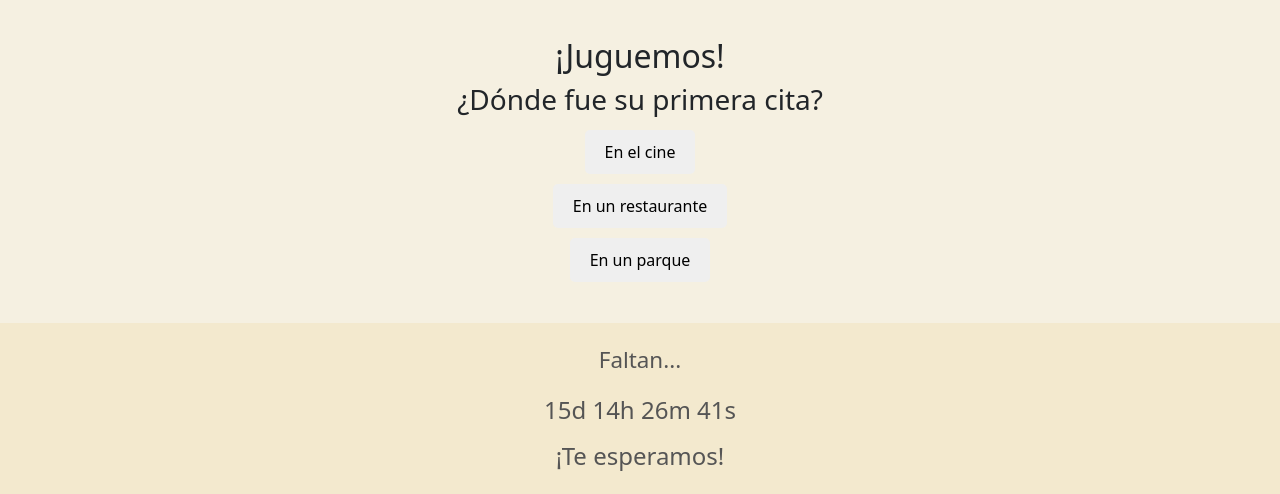
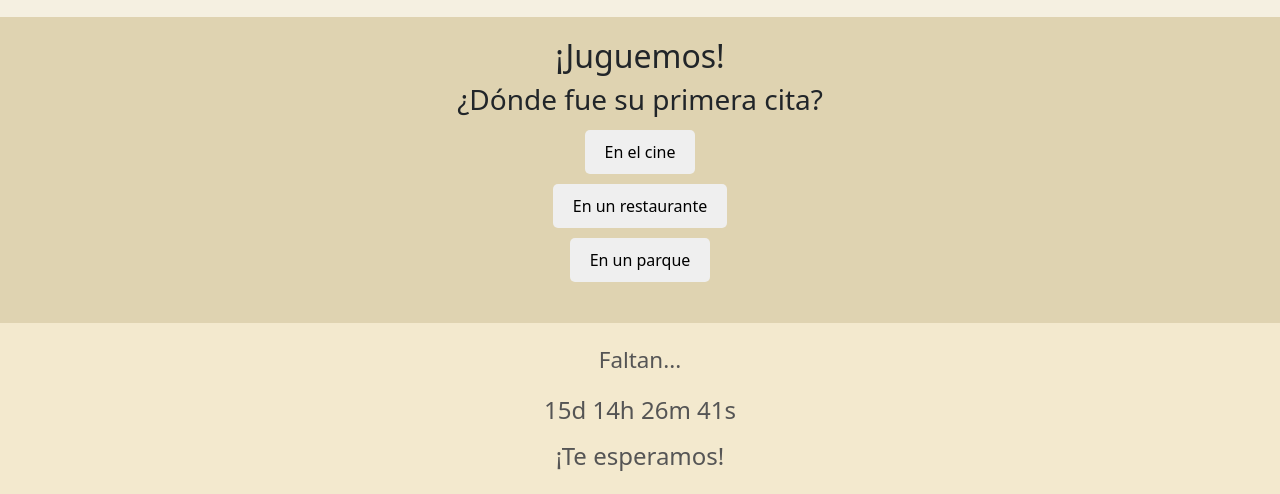
Before and after one commit to ElGranDia/TeInvitamos, a plain HTML site: page index.html in a window 1280 px wide. Shown: the part 1699-2193 px from the top of the page. Drawn offline with nearby package versions, Linux system fonts and the light colour scheme.

Commit message:
cambioDeColor

```diff
--- a/style.css
+++ b/style.css
@@ -115,7 +115,7 @@ body, html {
   /* Estilos de la sección de juego */
   .game-section {
     width: 100vw;
-    background-color: #f5f0e1;
+    background-color: #dfd3b1;
     text-align: center;
     padding: 20px;
   }
```
